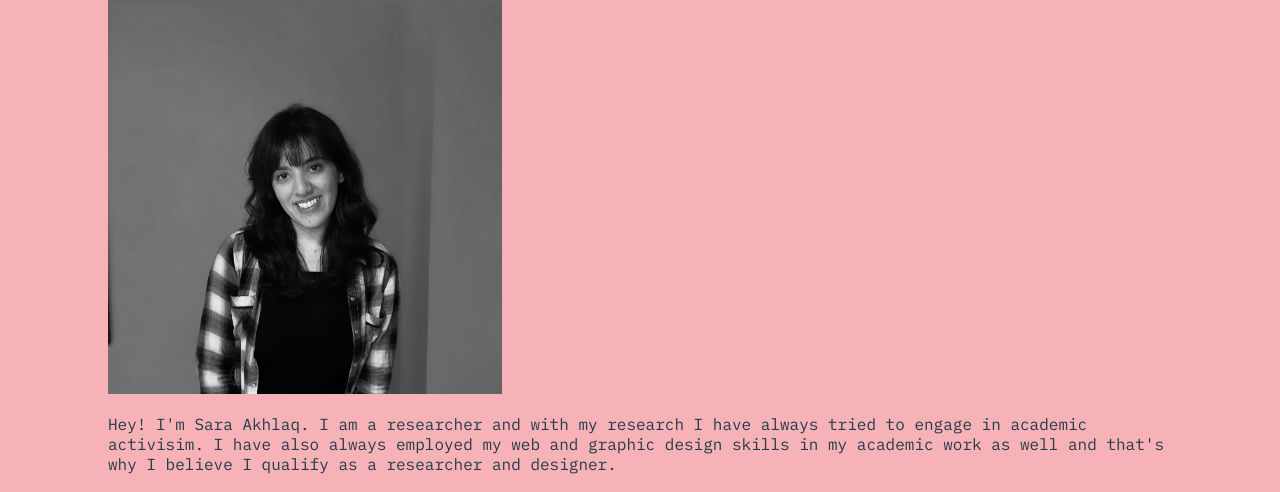
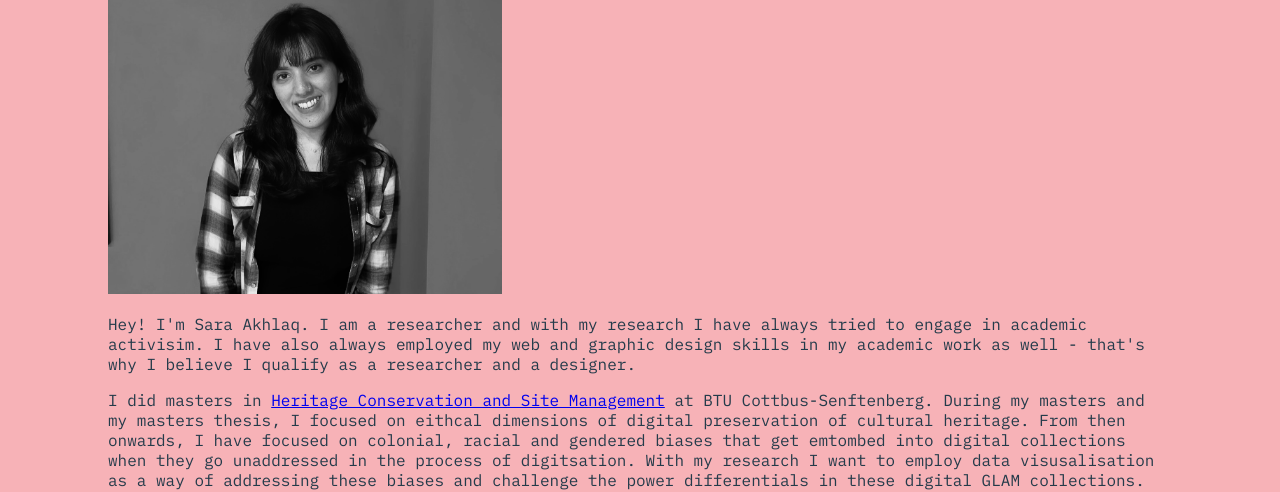
Before and after one commit to alltheakhlaq/alltheakhlaq.github.io, a Gatsby site: page /aboutme in a window 1280 px wide. Shown: the part 286-778 px from the top of the page. Built offline with nearby package versions, Linux system fonts and the light colour scheme; Gatsby itself is replaced by a stand-in of ours; a web font is replaced by a local one.

Commit message:
update text in about me and margins in contact

```diff
--- a/src/pages/aboutme.js
+++ b/src/pages/aboutme.js
@@ -15,7 +15,7 @@ const aboutme = () => {
           Hey! I'm Sara Akhlaq. I am a researcher and with my research I have
           always tried to engage in academic activisim. I have also always
           employed my web and graphic design skills in my academic work as well
-          and that's why I believe I qualify as a researcher and designer.
+          - that's why I believe I qualify as a researcher and a designer.
         </p>
         <p>
           I did masters in&nbsp;
@@ -25,10 +25,11 @@ const aboutme = () => {
           &nbsp;at BTU Cottbus-Senftenberg. During my masters and my masters
           thesis, I focused on eithcal dimensions of digital preservation of
           cultural heritage. From then onwards, I have focused on colonial,
-          racial and gendered that get emtombed into digital collections when
-          they go unaddressed in the process of digitsation. With my research I
-          want to employ data visusalisation as a way of addressing these biases
-          and challenge the power differentials in GLAM collections.
+          racial and gendered biases that get emtombed into digital collections
+          when they go unaddressed in the process of digitsation. With my
+          research I want to employ data visusalisation as a way of addressing
+          these biases and challenge the power differentials in these digital
+          GLAM collections.
         </p>
         <p>
           Currently, I am working as a PhD student in&nbsp;
@@ -67,10 +68,14 @@ const aboutme = () => {
 };
 
 const ABOUT = styled.section`
-  padding-top: 100px;
-  padding-bottom: 100px;
-  padding-right: 100px;
-  padding-left: 100px;
+  @media only screen and (min-width: 701px) {
+    padding-left: 100px;
+    padding-right: 100px;
+  }
+  @media only screen and (max-width: 700px) {
+    padding-left: 20px;
+    padding-right: 20px;
+  }
 `;
 
 export default aboutme;
--- a/src/pages/contact.js
+++ b/src/pages/contact.js
@@ -54,7 +54,7 @@ const CONTACT = styled.section`
     padding-right: 100px; */
     padding-top: 30px;
     margin-left: 100px;
-    margin-right: 400px;
+    margin-right: 100px;
   }
   @media only screen and (max-width: 700px) {
     padding-top: 10px;
```
